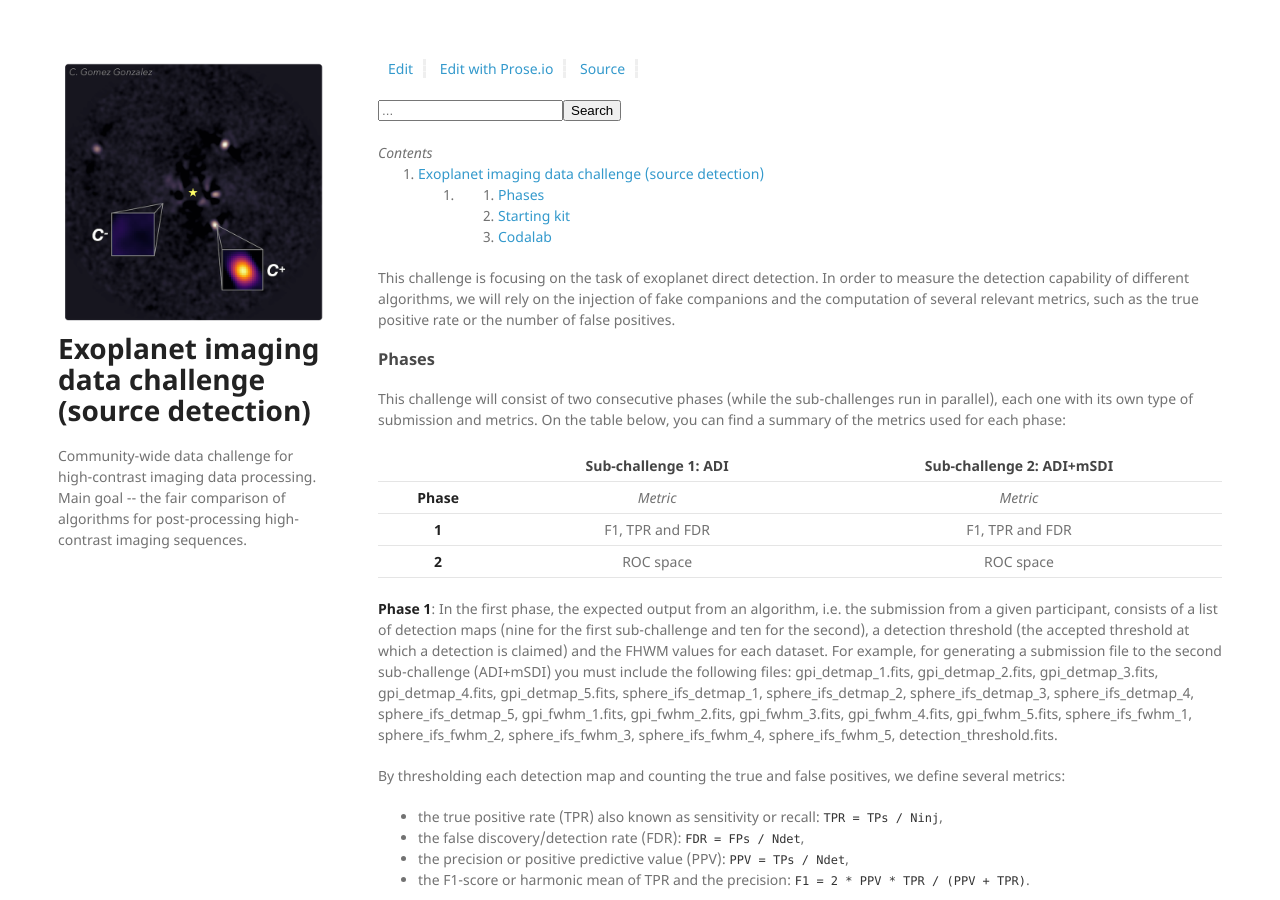
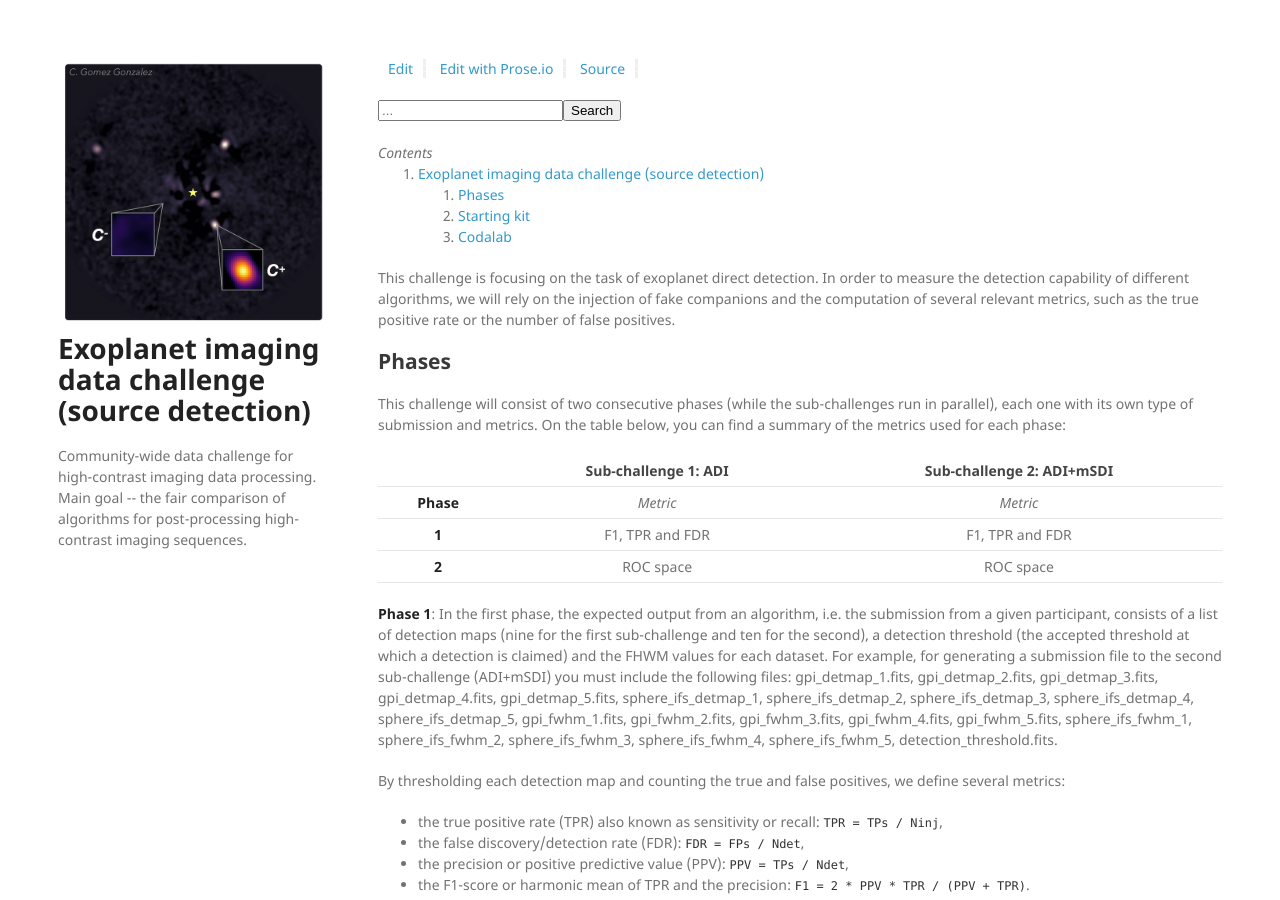
Before and after one commit to carlgogo/exoimaging_challenge, a Jekyll site: the page built from pages/metrics.md, in a window 1280 px wide and 900 px high. Built offline with Jekyll 4.4.1, drawn with Linux system fonts in a browser that asks for light colours; nearby versions of some CDN libraries; our own code applies the rules of GitHub Pages for plain Markdown files.

```diff
--- a/pages/metrics.md
+++ b/pages/metrics.md
@@ -1,6 +1,6 @@
 This challenge is focusing on the task of exoplanet direct detection. In order to measure the detection capability of different algorithms, we will rely on the injection of fake companions and the computation of several relevant metrics, such as the true positive rate or the number of false positives.
 
-### Phases
+## Phases
 
 This challenge will consist of two consecutive phases (while the sub-challenges run in parallel), each one with its own type of submission and metrics. On the table below, you can find a summary of the metrics used for each phase:
 
@@ -37,13 +37,13 @@ In this phase, we will focus on the computation of ROC curves for comparing the
 
 > Important: only the participants who agree to submit their code will be included in the second phase of this data challenge.
 
-### Starting kit
+## Starting kit
 
 The implementations of the planet injection, source counting and ROC curve generation algorithms are included in the open source [Vortex Image Processing package](https://github.com/vortex-exoplanet/VIP) for the sake of transparency and fairness. Other code related to the data challenge is available at the [Data Challenge Extras repository](https://github.com/carlgogo/exoimaging_challenge_extras). Here we also share a Python script (``DC1_codalab_starting_kit.py``) that illustrates how to create the outputs to be submitted for participating in the data challenge.
 
 The extras repository also contains a data challenge starting kit, in the form of a Jupyter notebook (``DC1_starting_kit.ipynb``), which explains in detail the source counting procedure on detection maps (to get the true and false positives). The starting kit can also be executed on the cloud thanks to [Binder](https://mybinder.org/v2/gh/carlgogo/exoimaging_challenge_extras/master). This implementation shall serve as a reference for future studies on image processing algorithms for direct imaging of exoplanets.
 
 
-### Codalab
+## Codalab
 
 The challenge is implemented on [Codalab](http://codalab.org/), a framework for accelerating reproducible computational research. The participants will enter the competition by creating their own account on Codalab and following the link of the challenge. The scoreboards will be updated automatically after each submission to the Codalab interface. The challenge interface will require a short description of the algorithm you used for a each submission, please don't forget to fill in this information. Participants may submit as many times as they want. The scoring routines that compute the metrics can be found on the [Data Challenge Extras repository](https://github.com/carlgogo/exoimaging_challenge_extras).
```
